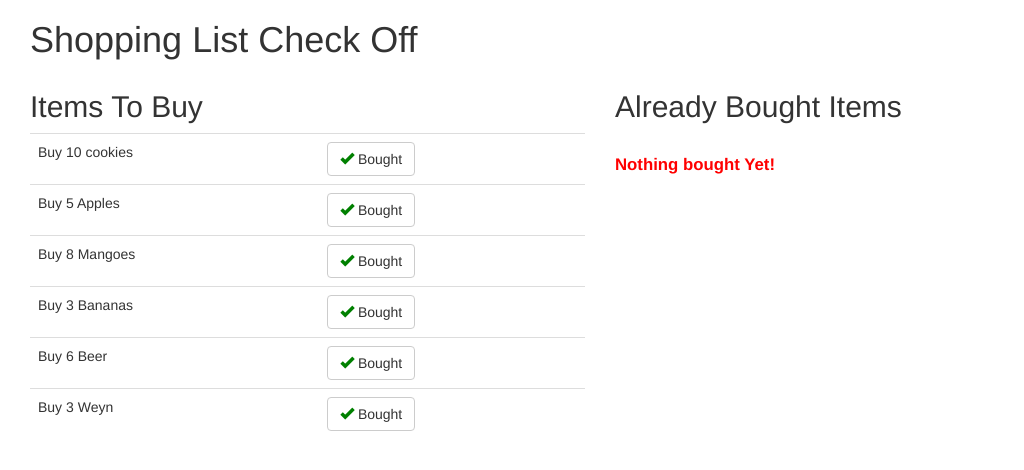
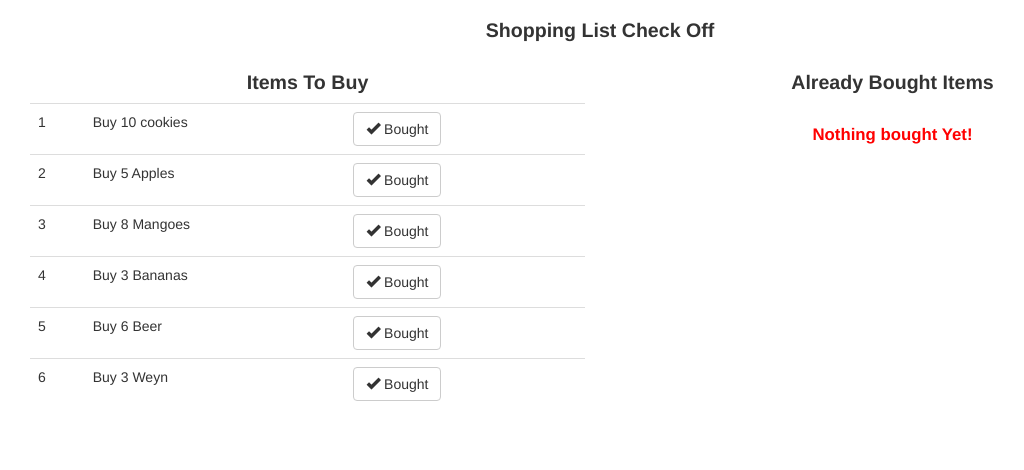
Before and after one commit to Getabalew7/module2-solution, a plain HTML site: page index.html in a window 1280 px wide. Shown: the whole page, without its empty margins (40-1064 px from the left). Drawn offline with Linux system fonts and the light colour scheme.

Commit message:
style change

```diff
--- a/index.html
+++ b/index.html
@@ -13,55 +13,50 @@
       color: red;
       font-size: 1.2em;
     }
-
-    li {
-      margin-bottom: 7px;
-      font-size: 1.2em;
+    h1,h2{
+      font-size: 1.4em;
+      font-weight: bold;
     }
-
-    li>button {
-      margin-left: 6px;
-    }
-
-    button>span {
-      color: green;
+    .indent{
+      text-align:center;
     }
   </style>
 </head>
 
 <body ng-app="ShoppingListCheckOff">
   <div class="container">
-    <h1>Shopping List Check Off</h1>
+    <h1 class="indent">Shopping List Check Off</h1>
 
     <div class="row">
 
       <!-- To Buy List -->
       <div ng-controller="ToBuyController as tobuy">
         <div class="col-md-6">
-          <h2>Items To Buy</h2>
-          <table class=" table  table-hover">
+          <h2 class="indent">Items To Buy</h2>
+          <table class=" table  table-responsive">
             <tr ng-repeat="toBuyItems in tobuy.tobuyItems">
+              <td>{{$index+1}}</td>
               <td>Buy {{toBuyItems.quantity}} {{
                 toBuyItems.name}}</td>
               <td><button class="btn btn-default" ng-click="tobuy.boughtItems($index);"><span class="glyphicon glyphicon-ok"></span>
                   Bought</button></td>
             </tr>
           </table>
-          <div ng-if="tobuy.isToBuyItemEmpty();" class="emptyMessage">Everything is Bought!</div>
+          <div ng-if="tobuy.isToBuyItemEmpty();" class="emptyMessage indent">Everything is Bought!</div>
         </div>
       </div>
       <!-- Already Bought List -->
       <div ng-controller="AlreadyBoughtController as boughtctr">
         <div class="col-md-6">
-          <h2>Already Bought Items</h2>
+          <h2 class="indent">Already Bought Items</h2>
           <table class="table table-responsive col-md-4">
             <tr ng-repeat="boughtItem in boughtctr.boughtItem">
-              <td>{{$index+1}}</td>
+              <td>{{$index+1}} .</td>
               <td>Bought {{boughtItem.quantity}} {{boughtItem.name}}</td>
             </tr>
 
           </table>
-          <div class="emptyMessage" ng-if="boughtctr.isBoughtEmpty();">Nothing bought Yet!</div>
+          <div class="emptyMessage indent" ng-if="boughtctr.isBoughtEmpty();">Nothing bought Yet!</div>
         </div>
       </div>
     </div>
```
